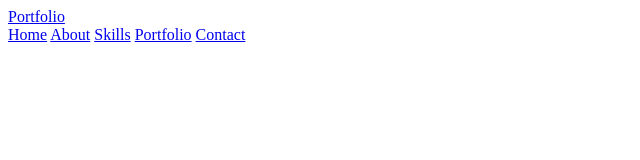
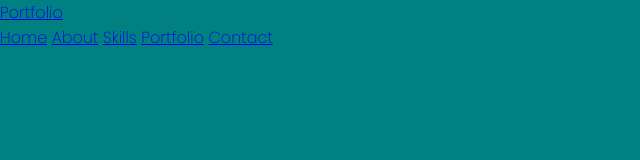
Before and after one commit to Dev-Caleb/TIIDELab-Portfolio, a plain HTML site: page index.html in a window 1280 px wide. Shown: the whole page, without its empty margins (0-640 px from the left). Drawn offline with Linux system fonts and the light colour scheme.

Commit message:
Added CSS styling to navbar

```diff
--- a/index.html
+++ b/index.html
@@ -5,6 +5,7 @@
   <meta http-equiv="X-UA-Compatible" content="IE=edge">
   <meta name="viewport" content="width=device-width, initial-scale=1.0">
   <title>Portfolio Website</title>
+  <link rel="stylesheet" href="style.css">
 </head>
 <body>
   <header class="header">
--- /dev/null
+++ b/style.css
@@ -0,0 +1,11 @@
+ @import url('https://fonts.googleapis.com/css2?family=Poppins:ital,wght@0,200;1,100&display=swap');
+
+ *{
+  margin: 0;
+  padding: 0;
+  font-family: 'Poppins', sans-serif;
+}
+
+body{
+  background-color: teal;
+}
```
